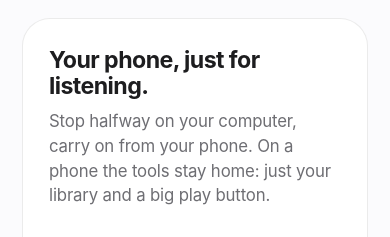
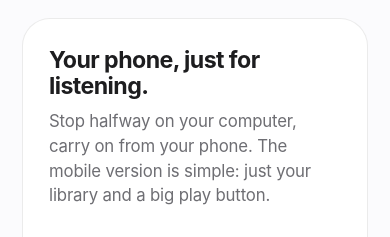
Before and after one commit to cainram/airwave-archive-website, a plain HTML site: page index.html in a window 390 px wide. Shown: the part 1566-1803 px from the top of the page. Drawn offline with Linux system fonts and the light colour scheme.

Commit message:
Phone card: "The mobile version is simple: just your library and a big play button."
Co-Authored-By: Claude Opus 5.5 <noreply@anthropic.com>

```diff
--- a/index.html
+++ b/index.html
@@ -86,8 +86,8 @@
       <article class="card card-tall">
         <div class="card-text">
           <h3>Your phone, just for listening.</h3>
-          <p>Stop halfway on your computer, carry on from your phone. On a phone the tools stay
-            home: just your library and a big play button.</p>
+          <p>Stop halfway on your computer, carry on from your phone. The mobile version is
+            simple: just your library and a big play button.</p>
         </div>
         <figure class="phone phone-card">
           <picture>
```
